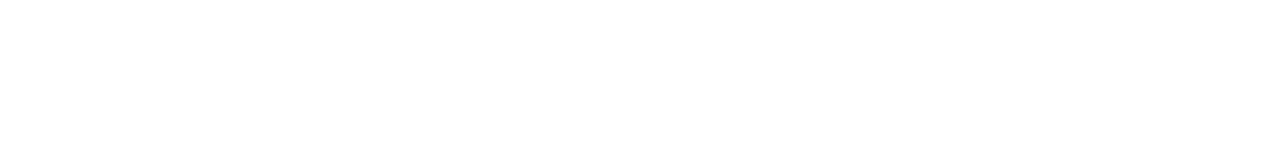
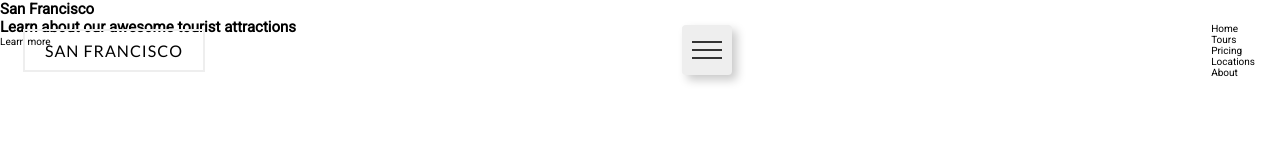
Before and after one commit to MynameisArthur/Layouts, a website: page Responsive/SanFrancisco-Landing/index.html in a window 1280 px wide. Drawn offline with Linux system fonts and the light colour scheme.

Commit message:
finished html, started styling header

```diff
--- a/Responsive/SanFrancisco-Landing/index.html
+++ b/Responsive/SanFrancisco-Landing/index.html
@@ -8,6 +8,43 @@
     <link rel="stylesheet" href="css/styles.css">
 </head>
 <body>
+    <header>
+        <nav class="main-nav">
+            <div class="logo">
+                <a href="index.html">San Francisco</a>
+            </div>
+            <div class="hamburger-menu">
+                <span class="bar"></span>
+            </div>
+            <ul class="nav-list">
+                <li class="nav-item">
+                    <a href="index.html" class="nav-link">Home</a>
+                </li>
+                <li class="nav-item">
+                    <a href="#" class="nav-link">Tours</a>
+                </li>
+                <li class="nav-item">
+                    <a href="#" class="nav-link">Pricing</a>
+                </li>
+                <li class="nav-item">
+                    <a href="#" class="nav-link">Locations</a>
+                </li>
+                <li class="nav-item">
+                    <a href="#" class="nav-link">About</a>
+                </li>
+            </ul>
+        </nav>
+    </header>
+    <section class="hero">
+        <div class="hero-clipped">
+            <div class="hero-textbox">
+                <h1 class="main-heading">San Francisco</h1>
+                <h2 class="sub-heading">Learn about our awesome tourist attractions</h2>
+                <a href="#" class="cta-btn">Learn more</a>
+            </div>
+        </div>
+    </section>
+
     <script src="js/main.js"></script>
 </body>
 </html>
--- a/Responsive/SanFrancisco-Landing/sass/_general.sass
+++ b/Responsive/SanFrancisco-Landing/sass/_general.sass
@@ -1,3 +1,7 @@
+@import url('https://fonts.googleapis.com/css?family=Lato|Roboto&display=swap')
+
+
+
 *,*::before,*::after
   margin: 0
   padding: 0
@@ -6,6 +10,7 @@ body, html
   font-size: 10px
   width: 100%
   height: 100%
+  font-family: 'Roboto',sans-serif
 ul, li
   list-style: none
 a
--- /dev/null
+++ b/Responsive/SanFrancisco-Landing/sass/_main.sass
@@ -0,0 +1,64 @@
+header
+    width: 100%
+    position: absolute
+    top: 0
+    left: 0
+    z-index: 10
+
+.main-nav
+    width: 100%
+    height: 10rem
+    padding: 0 2.5rem
+    display: flex
+    align-items: center
+    justify-content: space-between
+
+.logo
+    a
+        font-family: 'Lato',sans-serif
+        font-size: 1.6rem
+        // color: #ffffff
+        text-transform: uppercase
+        letter-spacing: 1px
+        outline: 2px solid #eee
+        padding: 1rem 2rem
+
+.hamburger-menu
+    height: 5rem
+    width: 5rem
+    background-color: #eeeeee
+    border-radius: .4rem
+    box-shadow: .5rem .5rem 1rem #cacaca, -0.5rem -0.5rem 1rem #fff
+    cursor: pointer
+    display: flex
+    align-items: center
+    justify-content: center
+    &:hover
+        box-shadow: inset .5rem .5rem 1rem #cacaca, inset -0.5rem -0.5rem 1rem #fff
+
+.bar
+    width: 3rem
+    height: 2px
+    background: #333333
+    display: inline-block
+    position: relative
+    &::before,
+    &::after
+        content: ''
+        position: absolute
+        width: inherit
+        height: inherit
+        background-color: inherit
+    &::before
+        top: -0.8rem
+    &::after
+        top: 0.8rem
+.open
+    .bar
+        background-color: transparent
+        &::before
+            top: 0
+            transform: rotate(135deg)
+        &::after
+            top: 0
+            transform: rotate(-135deg)
--- a/Responsive/SanFrancisco-Landing/sass/styles.sass
+++ b/Responsive/SanFrancisco-Landing/sass/styles.sass
@@ -1,2 +1,3 @@
 @import 'variables'
 @import 'general'
+@import 'main'
```
Also changed, not shown: Responsive/SanFrancisco-Landing/css/styles.css.
